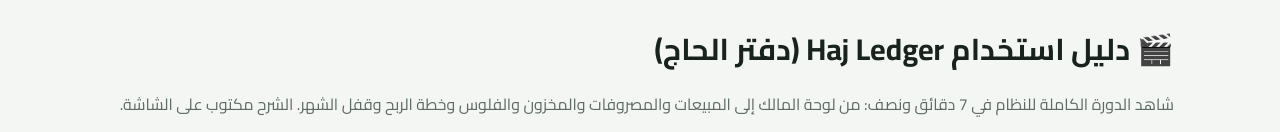
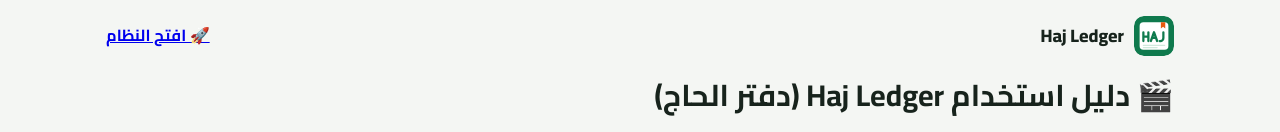
Before and after one commit to abdelrahmanalhajs/Food, a plain HTML site: page guide/index.html in a window 1280 px wide. Shown: the top 132 px of the page. Drawn offline with Linux system fonts and the light colour scheme.

Commit message:
Show logo in the app top bar, guide header and spec page header
Co-Authored-By: Claude Sonnet 5.5 <noreply@anthropic.com>
Claude-Session: https://claude.ai/code/session_01KWegdjvJ6buDevikP8Wpw3

```diff
--- a/guide/index.html
+++ b/guide/index.html
@@ -6,7 +6,7 @@ h1{font-size:30px;margin:8px 0}p{color:var(--mute)}video{width:100%;border-radiu
 .btn{display:inline-block;background:var(--brand);color:#fff;padding:10px 20px;border-radius:12px;text-decoration:none;font-weight:700}
 .ch{display:flex;flex-wrap:wrap;gap:8px;margin:14px 0}.ch button{font:inherit;background:var(--card);border:1px solid var(--line);color:var(--ink);border-radius:99px;padding:6px 14px;cursor:pointer}.ch button:hover{border-color:var(--brand)}.ch b{color:var(--brand)}
 .g{display:grid;grid-template-columns:repeat(auto-fill,minmax(300px,1fr));gap:14px}figure{margin:0;background:var(--card);border:1px solid var(--line);border-radius:14px;overflow:hidden}figure img{width:100%;display:block}figcaption{padding:10px 14px;font-size:14px;color:var(--mute)}figcaption b{color:var(--ink);font-size:16px}
-.card{background:var(--card);border:1px solid var(--line);border-radius:14px;padding:14px 18px;margin:14px 0}</style></head><body><div class="w">
+.card{background:var(--card);border:1px solid var(--line);border-radius:14px;padding:14px 18px;margin:14px 0}</style></head><body><div class="w"><div style="display:flex;align-items:center;gap:10px;margin-bottom:14px"><a href="../" style="display:flex;align-items:center;gap:10px;text-decoration:none;color:inherit;font-weight:800;font-size:18px"><img src="logo.svg" alt="" width="40" height="40" style="border-radius:10px"> Haj Ledger</a><a href="../app/" style="margin-inline-start:auto;font-weight:700">🚀 افتح النظام</a></div>
 <h1>🎬 دليل استخدام Haj Ledger (دفتر الحاج)</h1><p>شاهد الدورة الكاملة للنظام في 7 دقائق ونصف: من لوحة المالك إلى المبيعات والمصروفات والمخزون والفلوس وخطة الربح وقفل الشهر. الشرح مكتوب على الشاشة.</p>
 <p><a class="btn" href="../app/">🚀 افتح النظام وجرّب بنفسك</a></p>
 <video id="v" controls preload="metadata" src="user-guide.mp4"></video>
```
Also changed, not shown: app/index.html (+1 -1 lines), spec/index.html (+1 -1 lines).
